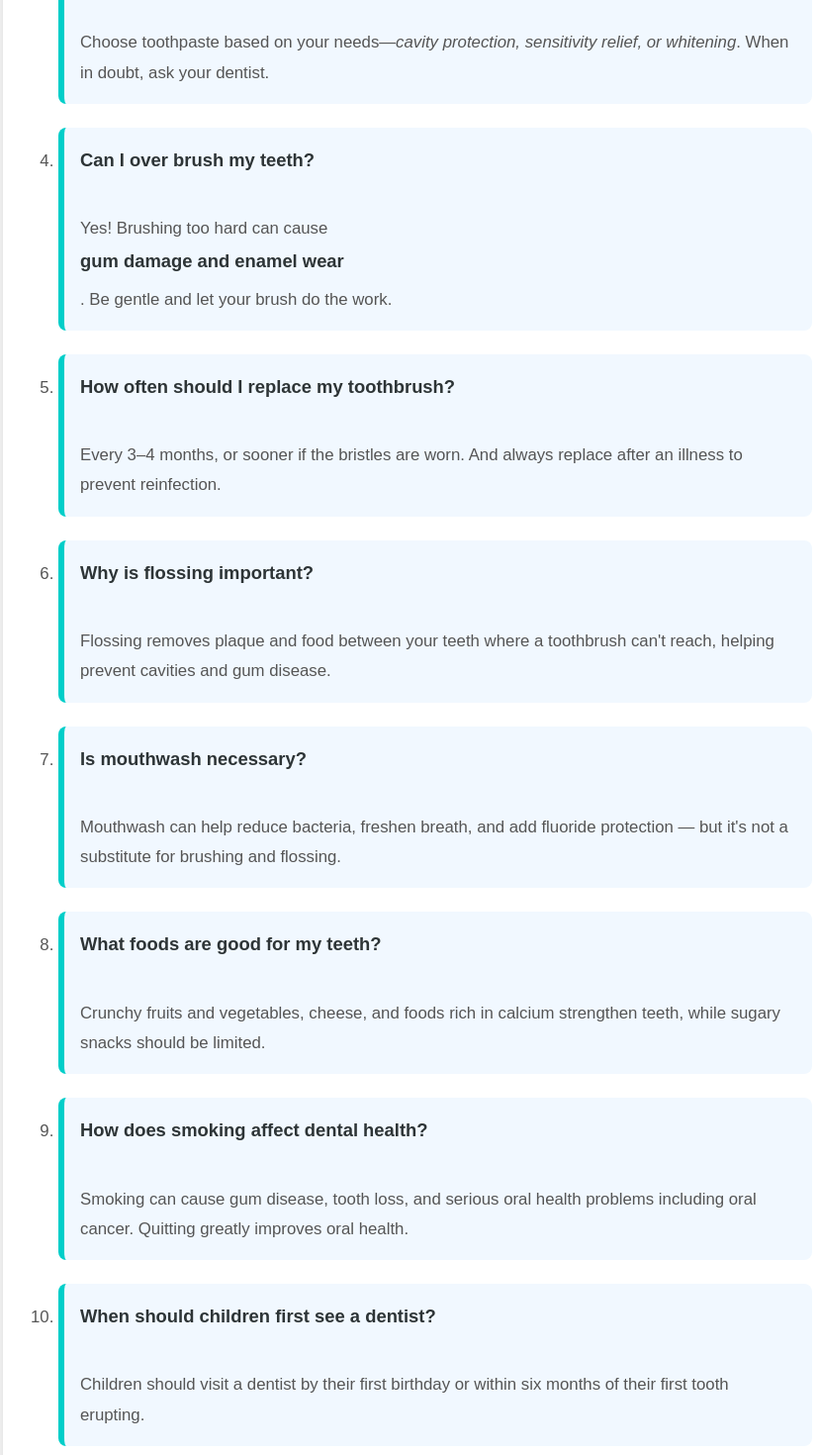
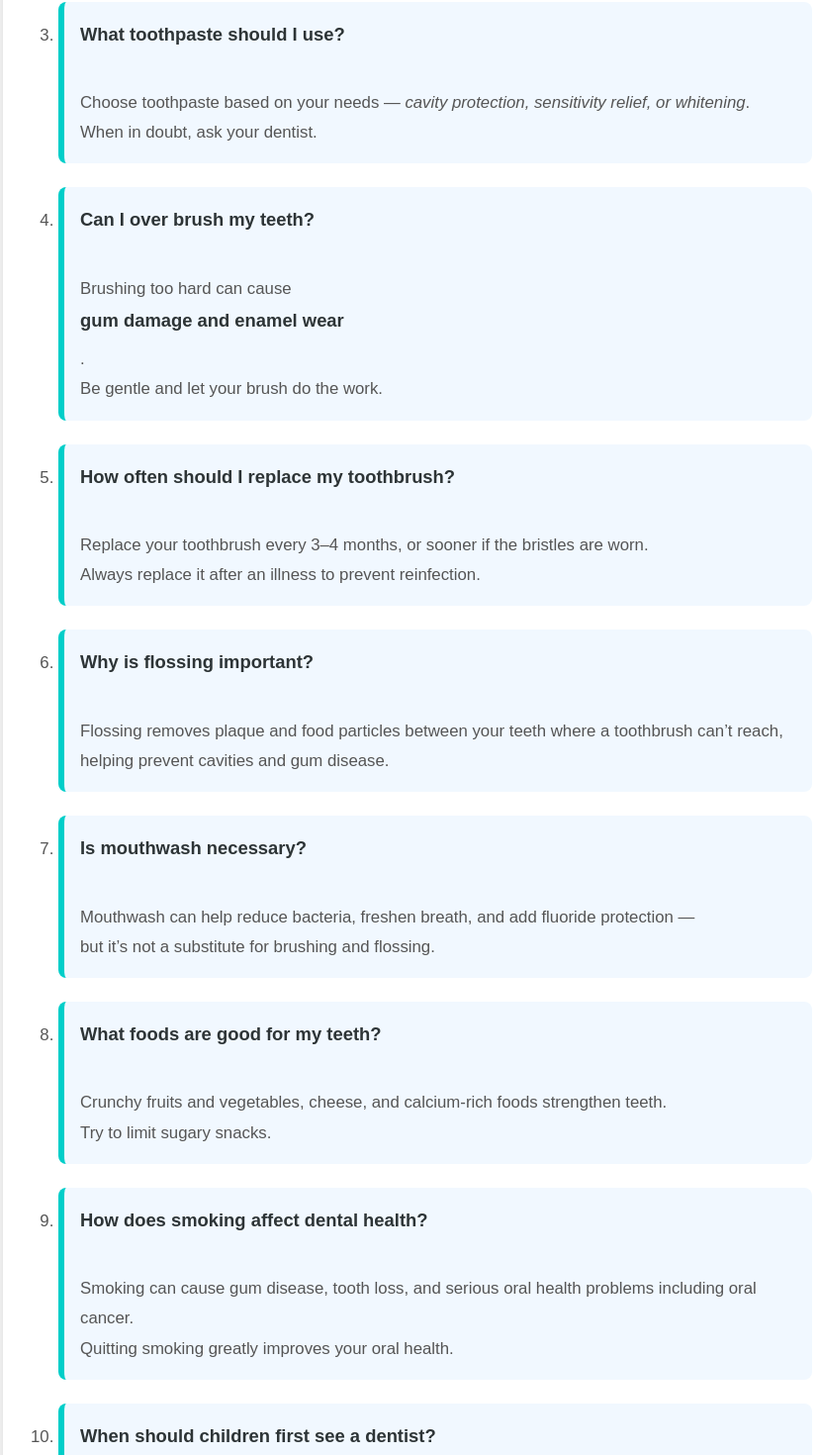
Before and after one commit to Happy-smiles-UNC/happy-smiles, a Vue app: page /faq in a window 1280 px wide. Shown: the part 780-2250 px from the top of the page at 99% size, without its empty margins (212-1040 px from the left). Built offline with nearby package versions, Linux system fonts and the light colour scheme; what highcharts-vue would draw is missing.

Commit message:
Update DentalFAQ.vue

```diff
--- a/src/components/DentalFAQ.vue
+++ b/src/components/DentalFAQ.vue
@@ -3,53 +3,70 @@
     <h2><font-awesome-icon icon="fa-solid fa-question-circle" class="icon" /> Dental Frequently Asked Questions</h2>
     <div class="faq-list">
       <ol>
-        <!-- First 5 FAQs -->
         <li>
           <strong><font-awesome-icon icon="fa-solid fa-toothbrush" class="icon" /> How long and how often should I brush my teeth?</strong><br />
-          Brush your teeth <strong>twice a day for two minutes</strong> each time. Use a timer to keep track!
+          Brush your teeth <strong>twice a day for two minutes</strong> each time.<br />
+          Use a timer to keep track!
         </li>
+
         <li>
           <strong><font-awesome-icon icon="fa-solid fa-tooth" class="icon" /> What type of toothbrush should I use?</strong><br />
-          The ADA recommends a <strong>soft-bristled toothbrush</strong> with a small head. Electric brushes are great for extra cleaning and easier handling.
+          The ADA recommends a <strong>soft-bristled toothbrush</strong> with a small head.<br />
+          Electric brushes are great for extra cleaning and easier handling.
         </li>
+
         <li>
           <strong><font-awesome-icon icon="fa-solid fa-pump-soap" class="icon" /> What toothpaste should I use?</strong><br />
-          Choose toothpaste based on your needs—<em>cavity protection, sensitivity relief, or whitening</em>. When in doubt, ask your dentist.
+          Choose toothpaste based on your needs — <em>cavity protection, sensitivity relief, or whitening</em>.<br />
+          When in doubt, ask your dentist.
         </li>
+
         <li>
           <strong><font-awesome-icon icon="fa-solid fa-triangle-exclamation" class="icon" /> Can I over brush my teeth?</strong><br />
-          Yes! Brushing too hard can cause <strong>gum damage and enamel wear</strong>. Be gentle and let your brush do the work.
+          Brushing too hard can cause <strong>gum damage and enamel wear</strong>.<br />
+          Be gentle and let your brush do the work.
         </li>
+
         <li>
           <strong><font-awesome-icon icon="fa-solid fa-recycle" class="icon" /> How often should I replace my toothbrush?</strong><br />
-          Every 3–4 months, or sooner if the bristles are worn. And always replace after an illness to prevent reinfection.
+          Replace your toothbrush every 3–4 months, or sooner if the bristles are worn.<br />
+          Always replace it after an illness to prevent reinfection.
         </li>
 
-        <!-- New 5 FAQs -->
         <li>
           <strong><font-awesome-icon icon="fa-solid fa-bolt" class="icon" /> Why is flossing important?</strong><br />
-          Flossing removes plaque and food between your teeth where a toothbrush can't reach, helping prevent cavities and gum disease.
+          Flossing removes plaque and food particles between your teeth where a toothbrush can’t reach,<br />
+          helping prevent cavities and gum disease.
         </li>
+
         <li>
           <strong><font-awesome-icon icon="fa-solid fa-glass-water-droplet" class="icon" /> Is mouthwash necessary?</strong><br />
-          Mouthwash can help reduce bacteria, freshen breath, and add fluoride protection — but it's not a substitute for brushing and flossing.
+          Mouthwash can help reduce bacteria, freshen breath, and add fluoride protection —<br />
+          but it’s not a substitute for brushing and flossing.
         </li>
+
         <li>
           <strong><font-awesome-icon icon="fa-solid fa-apple-whole" class="icon" /> What foods are good for my teeth?</strong><br />
-          Crunchy fruits and vegetables, cheese, and foods rich in calcium strengthen teeth, while sugary snacks should be limited.
+          Crunchy fruits and vegetables, cheese, and calcium-rich foods strengthen teeth.<br />
+          Try to limit sugary snacks.
         </li>
+
         <li>
           <strong><font-awesome-icon icon="fa-solid fa-smoking-ban" class="icon" /> How does smoking affect dental health?</strong><br />
-          Smoking can cause gum disease, tooth loss, and serious oral health problems including oral cancer. Quitting greatly improves oral health.
+          Smoking can cause gum disease, tooth loss, and serious oral health problems including oral cancer.<br />
+          Quitting smoking greatly improves your oral health.
         </li>
+
         <li>
           <strong><font-awesome-icon icon="fa-solid fa-child" class="icon" /> When should children first see a dentist?</strong><br />
-          Children should visit a dentist by their first birthday or within six months of their first tooth erupting.
+          Children should visit a dentist by their first birthday,<br />
+          or within six months after their first tooth erupts.
         </li>
       </ol>
     </div>
   </div>
 </template>
+
 
 <script>
 export default {
```
